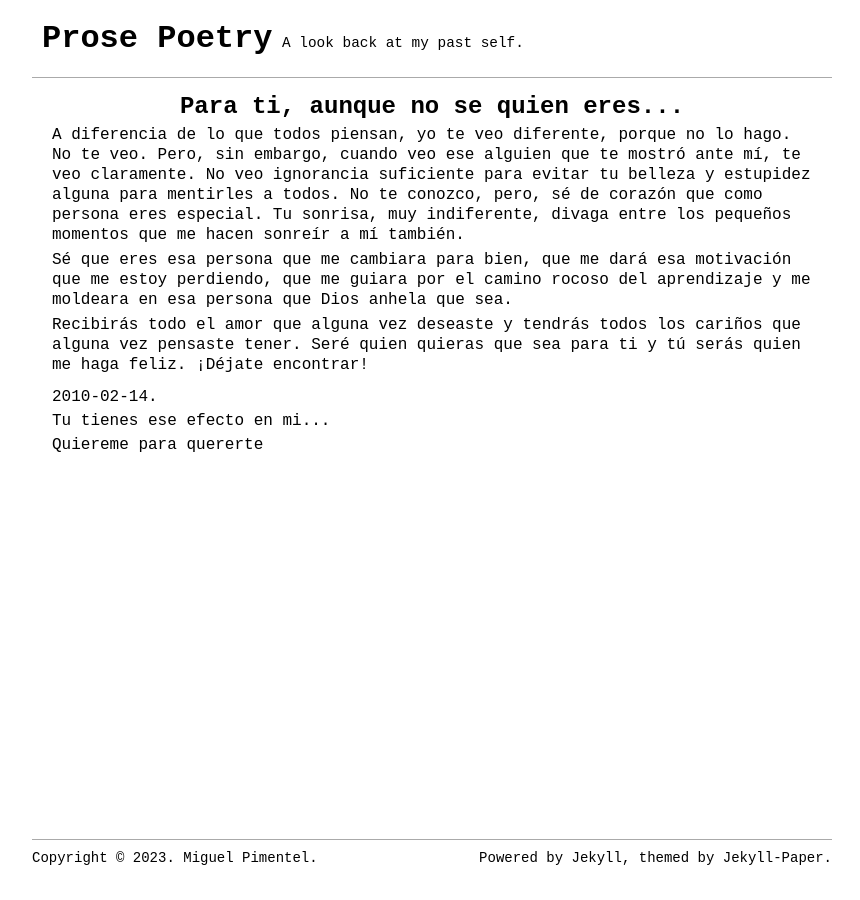
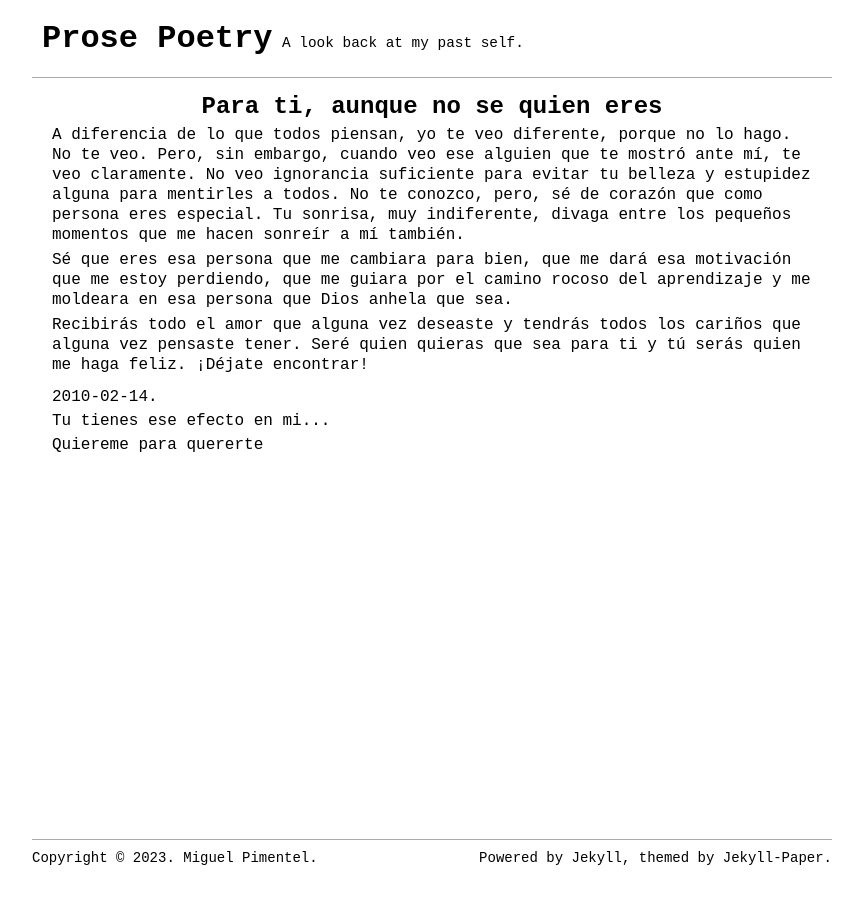
Before and after one commit to semanticdata/prose-poetry, a Jekyll site: the page built from _posts/2010-02-14-para-ti-aunque-no-se-quien-eres.md, in a window 1280 px wide. Shown: the whole page, without its empty margins (208-1068 px from the left). Built offline with Jekyll 4.4.1, drawn with Linux system fonts in a browser that asks for light colours.

```diff
--- a/_posts/2010-02-14-para-ti-aunque-no-se-quien-eres.md
+++ b/_posts/2010-02-14-para-ti-aunque-no-se-quien-eres.md
@@ -1,5 +1,5 @@
 ---
-title: Para ti, aunque no se quien eres...
+title: Para ti, aunque no se quien eres
 canonical_url: https://elandres.wordpress.com/2010/02/14/para-ti-aunque-no-se-quien-eres/
 date: 2010-02-14
 layout: post
```
